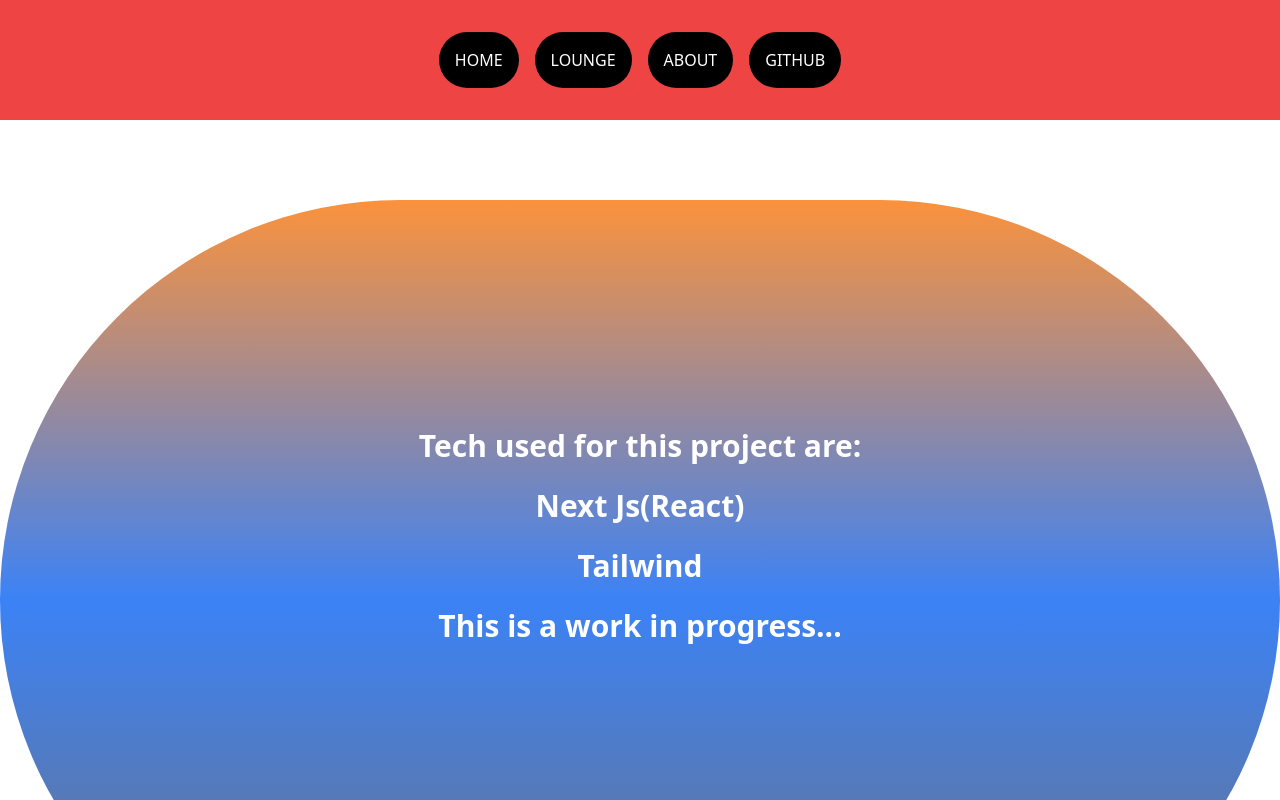
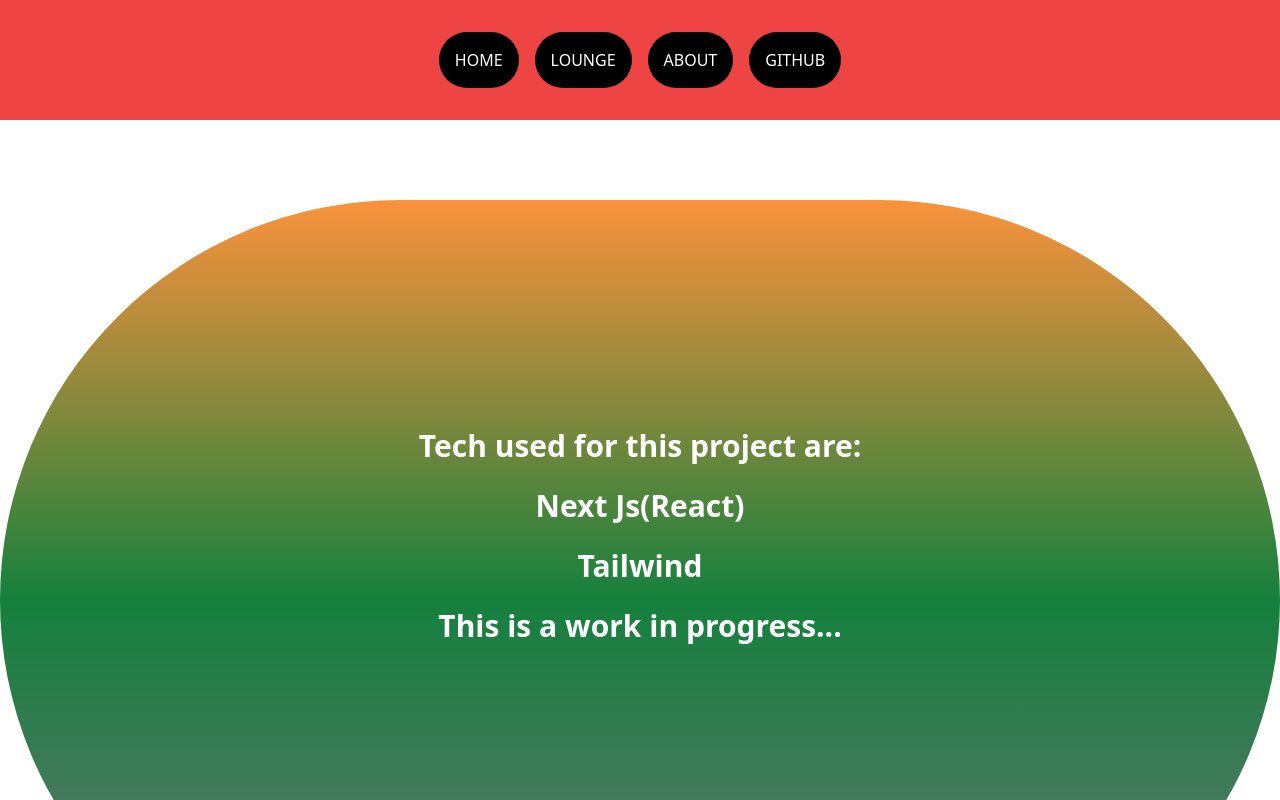
Before and after one commit to eleshinlomo/frontend-react-with-ui, a Next.js app: page /about in a window 1280 px wide. Shown: the top 800 px of the page. Built offline with nearby package versions, Linux system fonts and the light colour scheme.

Commit message:
Update about.js

```diff
--- a/pages/about.js
+++ b/pages/about.js
@@ -1,8 +1,6 @@
-import React from 'react'
-
 const about = () => {
   return (
-    <div class='mx-auto sm:text-lg md:text-3xl lg:text-3xl text-white font-bold mt-20  text-center  py-5 bg-gradient-to-b from-orange-400 via-blue-500 to-zinc-500 h-screen rounded-full'>
+    <div class='mx-auto sm:text-lg md:text-3xl lg:text-3xl text-white font-bold mt-20  text-center  py-5 bg-gradient-to-b from-orange-400 via-green-700 to-zinc-500 h-screen rounded-full'>
     <ul class='mx-auto text-center mt-52 space-y-6 font-bold'>
         <li>Tech used for this project are:</li>
         <li class='hover:text-blue'>Next Js(React)</li>
```
